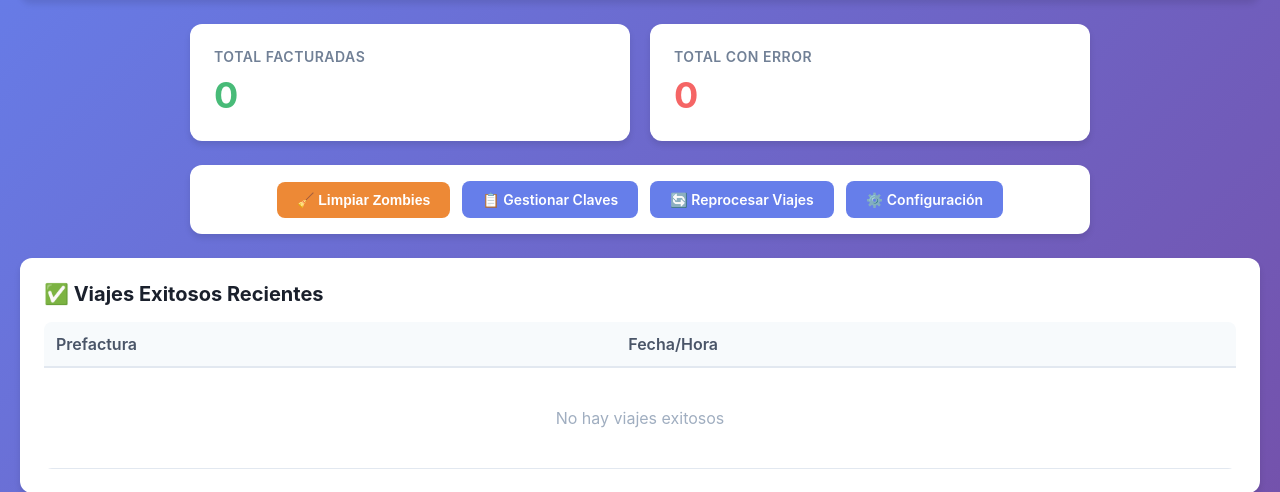
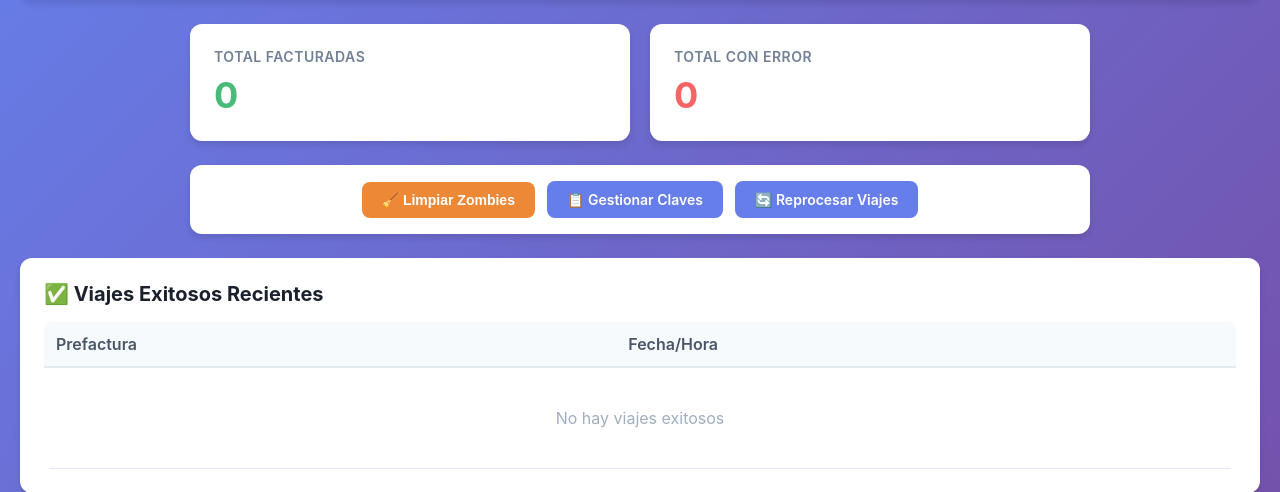
Before and after one commit to Ernesto-9/alsua-automation, a Flask app: page / in a window 1280 px wide. Shown: the part 123-615 px from the top of the page. Run offline with Flask 3, Linux system fonts and the light colour scheme; data that the repository does not hold is empty.

Commit message:
Fix: Remover botón de Configuración sin panel backend
- Remueve botón "⚙️ Configuración" del dashboard
- El panel de configuración requiere módulos que no están en main
- Evita error 404 al hacer clic

🤖 Generated with [Claude Code](https://claude.com/claude-code)

Co-Authored-By: Claude <noreply@anthropic.com>

```diff
--- a/templates/dashboard.html
+++ b/templates/dashboard.html
@@ -380,7 +380,6 @@
             <button class="btn btn-clean" onclick="limpiarZombies()" id="btnLimpiar">🧹 Limpiar Zombies</button>
             <a href="/admin/claves" class="btn btn-admin">📋 Gestionar Claves</a>
             <a href="/admin/reprocesar" class="btn btn-admin">🔄 Reprocesar Viajes</a>
-            <a href="/configuracion" class="btn btn-admin">⚙️ Configuración</a>
         </div>
 
         <div class="table-container">
```
